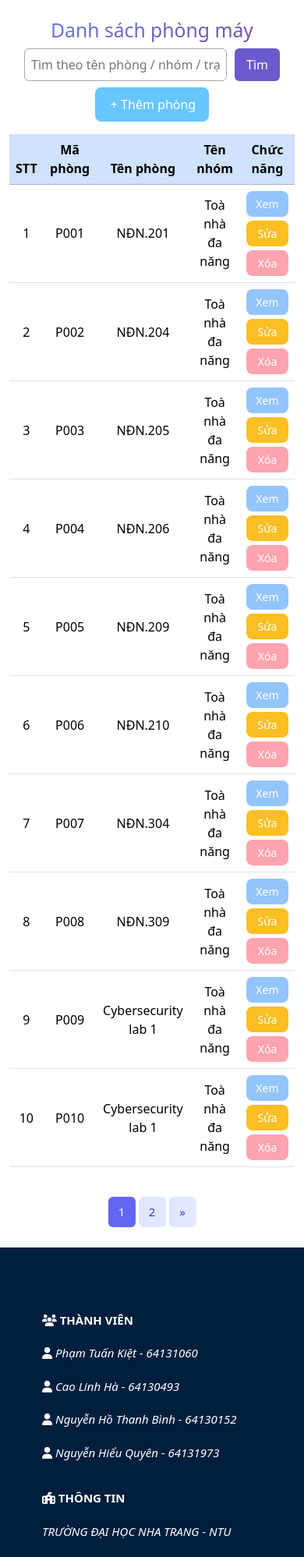
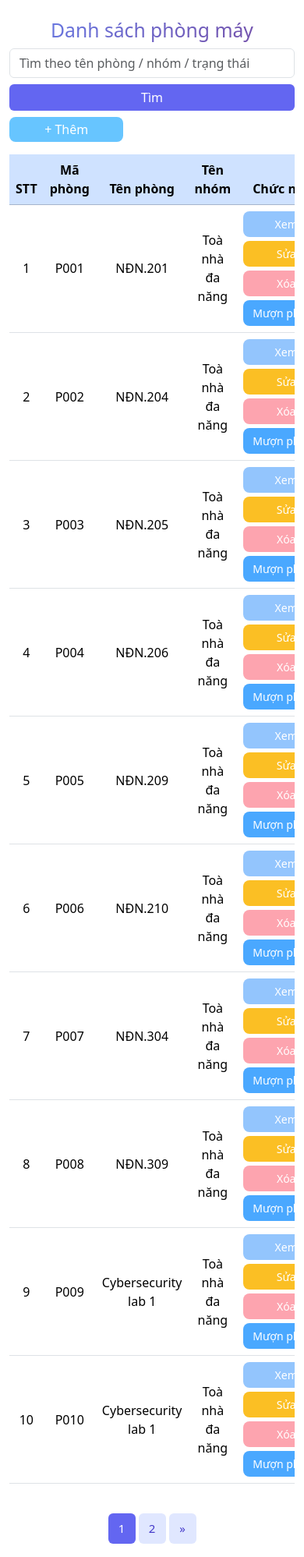
Before and after one commit to TuanKiet1774/LabManagementSystem, a PHP site: page /phongmay.php in a window 390 px wide. Shown: the part 120-2117 px from the top of the page at 78% size. Run offline with PHP 8.4, Linux system fonts and the light colour scheme; data comes from the database, SQL or seed files in the repository.

Commit message:
responsive phongmay xem

```diff
--- a/Src/phongmay.php
+++ b/Src/phongmay.php
@@ -145,6 +145,23 @@
             background: #6366f1;
             color: white;
         }
+
+        .action-links a.muon-phong {
+            background-color: #4aa8ffff;
+            color: white;
+            pointer-events: auto;
+            transition: 0.3s;
+        }
+        .action-links a.muon-phong:hover {
+            background-color: #259dffff;
+        }
+
+        .action-links a.muon-phong.disabled {
+            background-color: #d1d5db;
+            color: #6b7280;
+            pointer-events: none;
+            opacity: 0.6;
+        }
     </style>
 </head>
 <body>
@@ -209,16 +226,23 @@
                 if($n > 0) {
                     echo"<h2 style='text-align: center;'>Danh sách phòng máy</h2>";
                     $index = $offset + 1;
-                    echo "
-                    <div class='d-flex flex-column flex-md-row gap-2 align-items-center align-md-items-center w-80 mx-auto mb-3 justify-content-center'>
-                        <form method='GET' style='display:flex; gap:10px;'>
-                            <input type='text' name='keyword' placeholder='Tìm theo tên phòng / nhóm / trạng thái'
-                                value='".($_GET['keyword'] ?? '')."'
-                                style='padding:8px; width:260px; border-radius:6px; border:1px solid #aaa;'>
-                            <button type='submit' style='padding:8px 15px; background:#6a5acd; color:white; border:none; border-radius:6px;'>Tìm</button>
-                        </form>
-                        <a href='phongmay_them.php' class='btn-add'>+ Thêm phòng</a>
-                    </div>";
+                    echo '
+                    <div class="row mb-3 align-items-center">
+                        <div class="">
+                            <div class="col-lg-8 col-md-7 mb-2 mb-md-0">
+                                <form method="GET" class="d-flex flex-column flex-md-row gap-2 search-form">
+                                    <input type="text" class="form-control w-auto" name="keyword"
+                                        placeholder="Tìm theo tên phòng / nhóm / trạng thái"
+                                        value="'.($_GET['keyword'] ?? '').'">
+                                    <button class="btn btn-search px-3 py-1 px-md-4 py-md-2 text-sm text-md-base">Tìm</button>
+                                </form>
+                            </div>
+
+                            <div class="col-lg-4 col-md-5 mt-2">
+                                <a href="phongmay_them.php" class="btn-add w-10 px-3 py-1 px-md-4 py-md-2 text-sm text-md-base">+ Thêm</a>
+                            </div>
+                        </div>
+                    </div>';
 
                     echo '<div class="table-responsive">';
                         echo '<table class="table table-hover align-middle text-center">';
@@ -242,6 +266,11 @@
 
                         for($i=0; $i<$n; $i++) {
                             $row = mysqli_fetch_assoc($result);
+                            $trangThai = $row['TenTTP'];
+                            $disabledClass = ($trangThai != 'Hoạt động') ? 'disabled' : '';
+                            $muonPhongLink = ($trangThai == 'Hoạt động')
+                            ? "phieumuon_them.php?maPhong=".$row['MaPhong']
+                            : "#";
                             echo "<tr>
                                     <td>$index</td>
                                     <td>{$row['MaPhong']}</td>
@@ -250,9 +279,10 @@
                                     <td class='d-none d-md-table-cell'>{$row['SucChua']}</td>
                                     <td class='d-none d-md-table-cell'>{$row['TenTTP']}</td>
                                     <td class='action-links flex-column flex-md-row'>
-                                        <a href='phongmay_xem.php?maThietBi={$row['MaPhong']}'>Xem</a>
-                                        <a href='phongmay_sua.php?maThietBi={$row['MaPhong']}'>Sửa</a>
-                                        <a href='phongmay_xoa.php?maThietBi={$row['MaPhong']}'>Xóa</a>
+                                        <a href='phongmay_xem.php?maPhong={$row['MaPhong']}'>Xem</a>
+                                        <a href='phongmay_sua.php?maPhong={$row['MaPhong']}'>Sửa</a>
+                                        <a href='phongmay_xoa.php?maPhong={$row['MaPhong']}'>Xóa</a>
+                                        <a href='$muonPhongLink' class='$disabledClass muon-phong'>Mượn phòng</a>
                                     </td>
                                 </tr>";
                             $index++;
@@ -261,7 +291,6 @@
                         echo "</tbody></table>";
                     echo "</div>"; // table-responsive
                     echo '<div class="pagination">';
-
                         // nut prev
                         if($_GET['page'] > 1) {
                             echo "<a href='?page=".($_GET['page'] - 1)."&keyword=$keyword'>«</a>";
--- a/Src/phongmay_xoa.php
+++ b/Src/phongmay_xoa.php
@@ -190,7 +190,6 @@
             echo "<div style='text-align:center; margin-top:20px;'>
                     <a class='btn btn-cancel' href='phongmay.php' style='color: white;'>Quay lại danh sách</a>
                 </div>";
-            exit;
         } else {
             echo "<p style='text-align:center; color:red;'>Lỗi khi xóa: " . mysqli_error($con) . "</p>";
         }
--- a/Src/thietbi.php
+++ b/Src/thietbi.php
@@ -166,7 +166,6 @@
             $n = mysqli_num_rows($result);
             if ($n == 0) {
                 echo "<h2>Danh sách thiết bị</h2>";
-
                 echo '
                 <div class="alert alert-danger text-center mt-4" style="font-size:18px; border-radius:10px;">
                     <strong>Không tìm thấy kết quả.</strong><br>
@@ -182,8 +181,6 @@
             else {
                 if($n > 0) {
                     echo "<h2>Danh sách thiết bị</h2>";
-
-
                     echo '
                     <div class="row mb-3 align-items-center">
                         <div class="">
```
Also changed, not shown: Src/phongmay_xem.php (+6 -2 lines).
